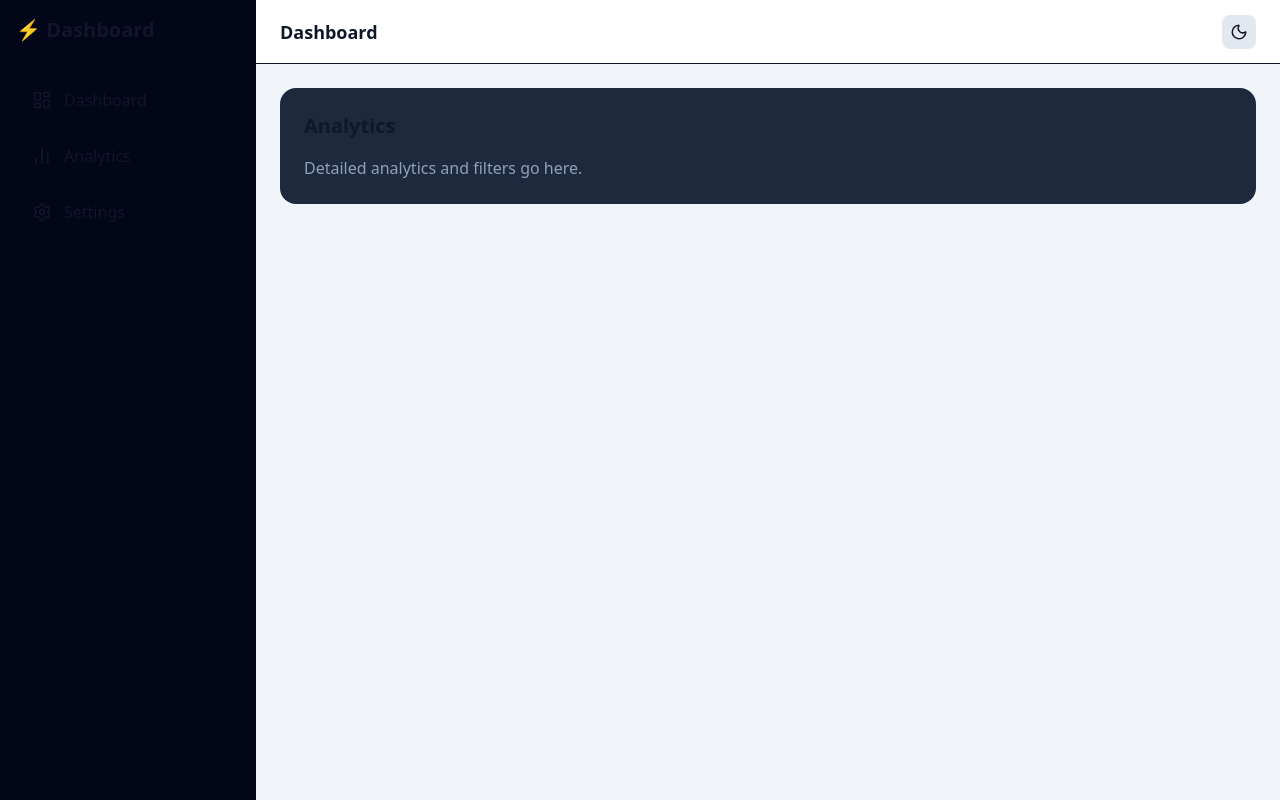
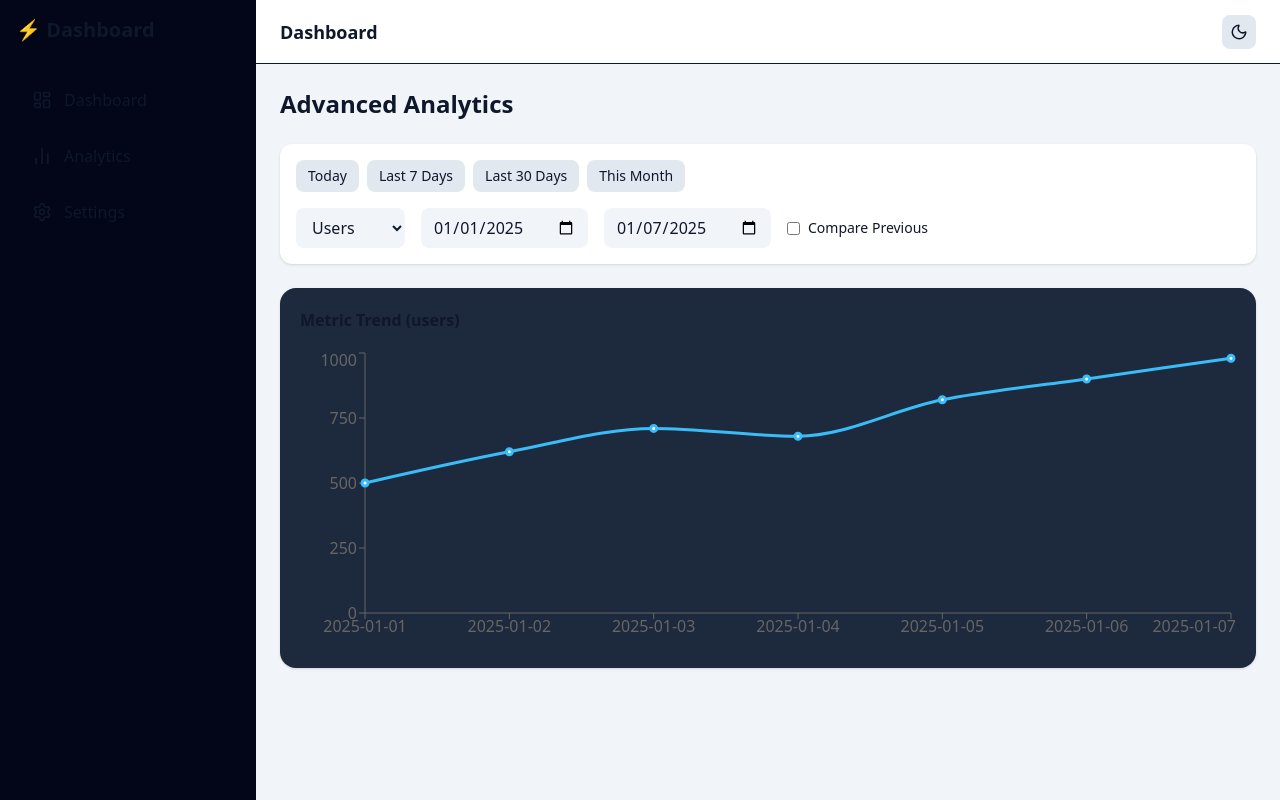
Before and after one commit to Subhronil123/basic-app, a React (Vite) app: page /analytics in a window 1280 px wide. Built offline with nearby package versions, Linux system fonts and the light colour scheme.

Commit message:
add advanced analytics page with filters and charting; implement data presets and mock data

```diff
--- /dev/null
+++ b/src/components/AnalyticsFilters.jsx
@@ -0,0 +1,77 @@
+import { getPresetRange } from "../utils/dataRanges";
+
+export default function AnalyticsFilters({
+  metric,
+  setMetric,
+  startDate,
+  endDate,
+  setStartDate,
+  setEndDate,
+  compare,
+  setCompare,
+}) {
+  const applyPreset = (type) => {
+    const range = getPresetRange(type);
+    if (!range) return;
+    setStartDate(range.startDate);
+    setEndDate(range.endDate);
+  };
+
+  return (
+    <div className="space-y-4 bg-white dark:bg-slate-800 p-4 rounded-xl shadow">
+
+      {/* Presets */}
+      <div className="flex flex-wrap gap-2">
+        {[
+          { label: "Today", key: "today" },
+          { label: "Last 7 Days", key: "last7" },
+          { label: "Last 30 Days", key: "last30" },
+          { label: "This Month", key: "thisMonth" },
+        ].map((p) => (
+          <button
+            key={p.key}
+            onClick={() => applyPreset(p.key)}
+            className="px-3 py-1.5 text-sm rounded-lg bg-slate-200 dark:bg-slate-700 hover:bg-slate-300 dark:hover:bg-slate-600 transition"
+          >
+            {p.label}
+          </button>
+        ))}
+      </div>
+
+      {/* Filters */}
+      <div className="flex flex-wrap gap-4">
+        <select
+          value={metric}
+          onChange={(e) => setMetric(e.target.value)}
+          className="px-3 py-2 rounded-lg bg-slate-100 dark:bg-slate-700"
+        >
+          <option value="users">Users</option>
+          <option value="revenue">Revenue</option>
+        </select>
+
+        <input
+          type="date"
+          value={startDate}
+          onChange={(e) => setStartDate(e.target.value)}
+          className="px-3 py-2 rounded-lg bg-slate-100 dark:bg-slate-700"
+        />
+
+        <input
+          type="date"
+          value={endDate}
+          onChange={(e) => setEndDate(e.target.value)}
+          className="px-3 py-2 rounded-lg bg-slate-100 dark:bg-slate-700"
+        />
+
+        <label className="flex items-center gap-2 text-sm">
+          <input
+            type="checkbox"
+            checked={compare}
+            onChange={() => setCompare(!compare)}
+          />
+          Compare Previous
+        </label>
+      </div>
+    </div>
+  );
+}
--- /dev/null
+++ b/src/data/analyticsData.js
@@ -0,0 +1,9 @@
+export const analyticsData = [
+  { date: "2025-01-01", users: 500, revenue: 1200 },
+  { date: "2025-01-02", users: 620, revenue: 1500 },
+  { date: "2025-01-03", users: 710, revenue: 1800 },
+  { date: "2025-01-04", users: 680, revenue: 1600 },
+  { date: "2025-01-05", users: 820, revenue: 2100 },
+  { date: "2025-01-06", users: 900, revenue: 2300 },
+  { date: "2025-01-07", users: 980, revenue: 2600 },
+];
--- a/src/pages/Analytics.jsx
+++ b/src/pages/Analytics.jsx
@@ -1,10 +1,77 @@
+import { useMemo, useState } from "react";
+import { analyticsData } from "../data/analyticsData";
+import AnalyticsFilters from "../components/AnalyticsFilters";
+import ChartCard from "../components/ChartCard";
+import {
+  LineChart,
+  Line,
+  XAxis,
+  YAxis,
+  Tooltip,
+  ResponsiveContainer,
+} from "recharts";
+
 export default function Analytics() {
+  const [metric, setMetric] = useState("users");
+  const [startDate, setStartDate] = useState("2025-01-01");
+  const [endDate, setEndDate] = useState("2025-01-07");
+  const [compare, setCompare] = useState(false);
+
+  const filteredData = useMemo(() => {
+    return analyticsData.filter(
+      (d) => d.date >= startDate && d.date <= endDate
+    );
+  }, [startDate, endDate]);
+
+  const previousData = useMemo(() => {
+    if (!compare) return [];
+    return filteredData.map((d) => ({
+      ...d,
+      [metric]: Math.floor(d[metric] * 0.8),
+    }));
+  }, [compare, filteredData, metric]);
+
   return (
-    <div className="bg-slate-800 rounded-2xl p-6">
-      <h2 className="text-xl font-bold mb-4">Analytics</h2>
-      <p className="text-slate-400">
-        Detailed analytics and filters go here.
-      </p>
+    <div className="space-y-6">
+      <h2 className="text-2xl font-bold">Advanced Analytics</h2>
+
+      <AnalyticsFilters
+        metric={metric}
+        setMetric={setMetric}
+        startDate={startDate}
+        endDate={endDate}
+        setStartDate={setStartDate}
+        setEndDate={setEndDate}
+        compare={compare}
+        setCompare={setCompare}
+      />
+
+      <ChartCard title={`Metric Trend (${metric})`}>
+        <ResponsiveContainer width="100%" height={300}>
+          <LineChart data={filteredData}>
+            <XAxis dataKey="date" />
+            <YAxis />
+            <Tooltip />
+
+            <Line
+              type="monotone"
+              dataKey={metric}
+              stroke="#38bdf8"
+              strokeWidth={3}
+            />
+
+            {compare && (
+              <Line
+                type="monotone"
+                dataKey={metric}
+                data={previousData}
+                stroke="#94a3b8"
+                strokeDasharray="5 5"
+              />
+            )}
+          </LineChart>
+        </ResponsiveContainer>
+      </ChartCard>
     </div>
   );
 }
--- /dev/null
+++ b/src/utils/dataRanges.js
@@ -0,0 +1,40 @@
+export function formatDate(date) {
+  return date.toISOString().split("T")[0];
+}
+
+export function getPresetRange(type) {
+  const today = new Date();
+  const start = new Date();
+
+  switch (type) {
+    case "today":
+      return {
+        startDate: formatDate(today),
+        endDate: formatDate(today),
+      };
+
+    case "last7":
+      start.setDate(today.getDate() - 6);
+      return {
+        startDate: formatDate(start),
+        endDate: formatDate(today),
+      };
+
+    case "last30":
+      start.setDate(today.getDate() - 29);
+      return {
+        startDate: formatDate(start),
+        endDate: formatDate(today),
+      };
+
+    case "thisMonth":
+      start.setDate(1);
+      return {
+        startDate: formatDate(start),
+        endDate: formatDate(today),
+      };
+
+    default:
+      return null;
+  }
+}
```
